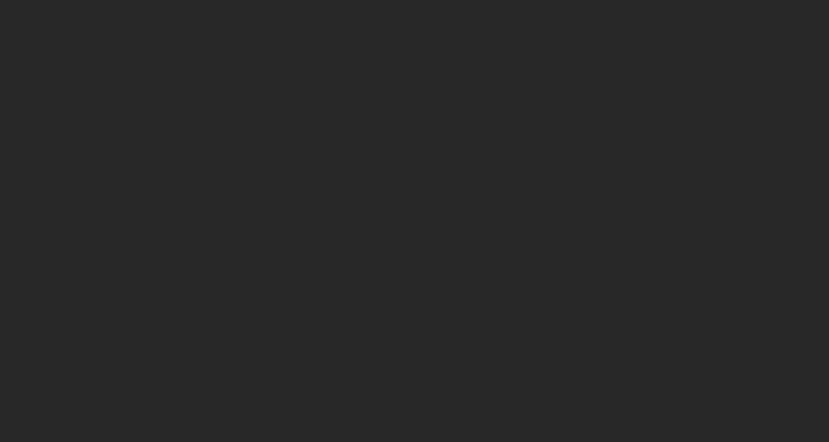
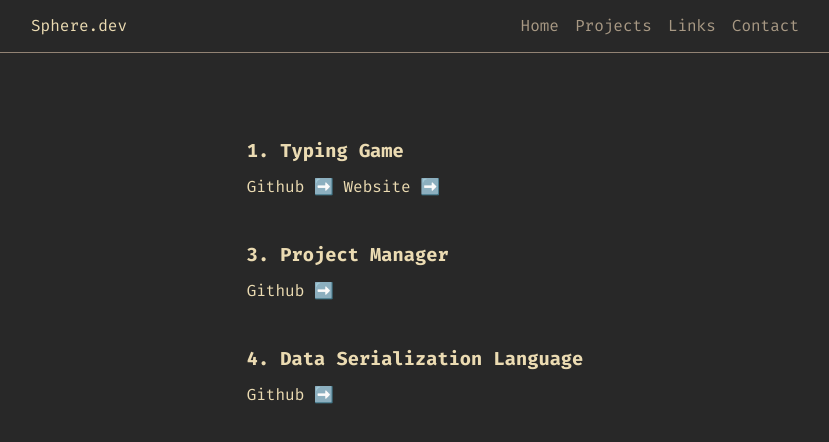
Before and after one commit to m1chaelwilliams/svelte-md-blog, a SvelteKit app: page /projects in a window 1280 px wide. Before the commit this address had no page. Shown: the top 442 px of the page, without its empty margins (225-1054 px from the left). Built offline with nearby package versions, Linux system fonts and the light colour scheme.

Commit message:
updated links, added linkedin, added projects page, integrated links page

```diff
--- a/src/lib/components/navbar.svelte
+++ b/src/lib/components/navbar.svelte
@@ -7,7 +7,8 @@
         <a class="brand" href="/">Sphere.dev</a>
         <ul class="links">
             <a class="link" href="/">Home</a>
-            <a class="link" href="/about-me">About</a>
+            <a class="link" href="/projects">Projects</a>
+            <a class="link" href="/links">Links</a>
             <a class="link" href="/contact">Contact</a>
         </ul>
     </nav>
--- a/src/lib/types.ts
+++ b/src/lib/types.ts
@@ -2,4 +2,5 @@ export type Post = {
     title: string
     date: string
     slug: string
+    pinned: boolean
 }
--- a/src/main.css
+++ b/src/main.css
@@ -55,3 +55,9 @@ pre code {
     overflow-wrap: break-word;
     word-break: keep-all;
 }
+a {
+    text-decoration: none;
+}
+a:hover {
+    text-decoration: underline;
+}
--- a/src/posts/about-me.md
+++ b/src/posts/about-me.md
@@ -1,15 +1,16 @@
 ---
 title: About Me 👋
 date: "2023-7-17"
+pinned: true
 ---
 
 <script>
     import Link from './link.svelte'
 </script>
 
-![Picture of Me](me.JPG)
+![Picture of Me](mesnow.png)
 
-Hi, I'm Michael Williams. I'm a software developer living in Houston Texas. I'm moving to Seattle in the fall to attend <Link title="Seattle University" url="https://www.seattleu.edu/" /> as a Computer Science major. I mainly focus on web and game development. Thanks for stopping by!
+Hi, I'm Michael Williams. I'm an undergraduate Computer Science major at <Link title="Seattle University" url="https://www.seattleu.edu/" />. Some of my favorite hobbies include: making games, listening to music, and writing. Thanks for stopping by!
 
 ### Socials:
 <Link title="YouTube" url="https://youtube.com/@codingwithsphere" icon="tabler:brand-youtube" />
--- a/src/posts/game-dev.md
+++ b/src/posts/game-dev.md
@@ -1,6 +1,7 @@
 ---
 title: My Game Dev Journey 🎮
 date: "2023-7-17"
+pinned: false
 ---
 
 ![Picture of my recent game](save_4.png)
--- a/src/posts/getting-into-game-dev.md
+++ b/src/posts/getting-into-game-dev.md
@@ -1,6 +1,7 @@
 ---
 title: Game Engine or Framework? 🎮👩‍💻
 date: 2023-7-19
+pinned: false
 ---
 <script>
     import Link from './link.svelte'
--- a/src/posts/third-post.md
+++ b/src/posts/third-post.md
@@ -1,6 +1,7 @@
 ---
 title: Why I Started YouTube 🎥
 date: "2023-7-17"
+pinned: false
 ---
 
 ![Picture of my Channel](mychannel.PNG)
--- a/src/routes/links/+page.svelte
+++ b/src/routes/links/+page.svelte
@@ -8,9 +8,9 @@
         <p>Where you can find me</p>
     </header>
     <nav>
-        <Link title="Website" url="/" icon="tabler:device-desktop"/>
+        <Link title="Github" url="https://github.com/m1chaelwilliams" icon="tabler:brand-github" />
+        <Link title="Linked In" url="/" icon="tabler:brand-linkedin"/>
         <Link title="YouTube" url="https://youtube.com/@codingwithsphere" icon="tabler:brand-youtube" />
-        <Link title="Github" url="https://github.com/m1chaelwilliams" icon="tabler:brand-github" />
         <Link title="Discord" url="https://discord.gg/3FxVWRDdXD" icon="tabler:brand-discord" />
         <Link title="Patreon" url="https://patreon.com/codingwithsphere" icon="tabler:brand-patreon" />
     </nav>
--- /dev/null
+++ b/src/routes/projects/+page.svelte
@@ -0,0 +1,37 @@
+<script>
+
+</script>
+
+<main>
+	<div class="container">
+		<div>
+			<h3>1. Typing Game</h3>
+			<a target="_blank" href="https://github.com/m1chaelwilliams/typinggame.git" class="link">Github ➡️</a>
+			<a target="_blank" href="https://minimaltypingtest.netlify.app" class="link">Website ➡️</a>
+		</div>
+		<div>
+			<h3>3. Project Manager</h3>
+			<a target="_blank" href="https://github.com/m1chaelwilliams/projectmanager.git" class="link">Github ➡️</a>
+		</div>
+		<div>
+			<h3>4. Data Serialization Language</h3>
+			<a target="_blank" href="https://github.com/m1chaelwilliams/cws-data-serializer.git" class="link">Github ➡️</a>
+		</div>
+	</div>
+</main>
+
+<style>
+	main {
+		display: flex;
+		justify-content: center;
+	}
+	.container {
+		padding: 5rem;
+		display: flex;
+		flex-direction: column;
+		align-items: flex-start;
+	}
+	div {
+		margin-bottom: 2rem;
+	}
+</style>
```
Also changed, not shown: src/routes/+page.svelte (+20 -5 lines), src/routes/contact/+page.svelte (+0 -10 lines), 1 other file (tests, documents, lock files or other folders).
